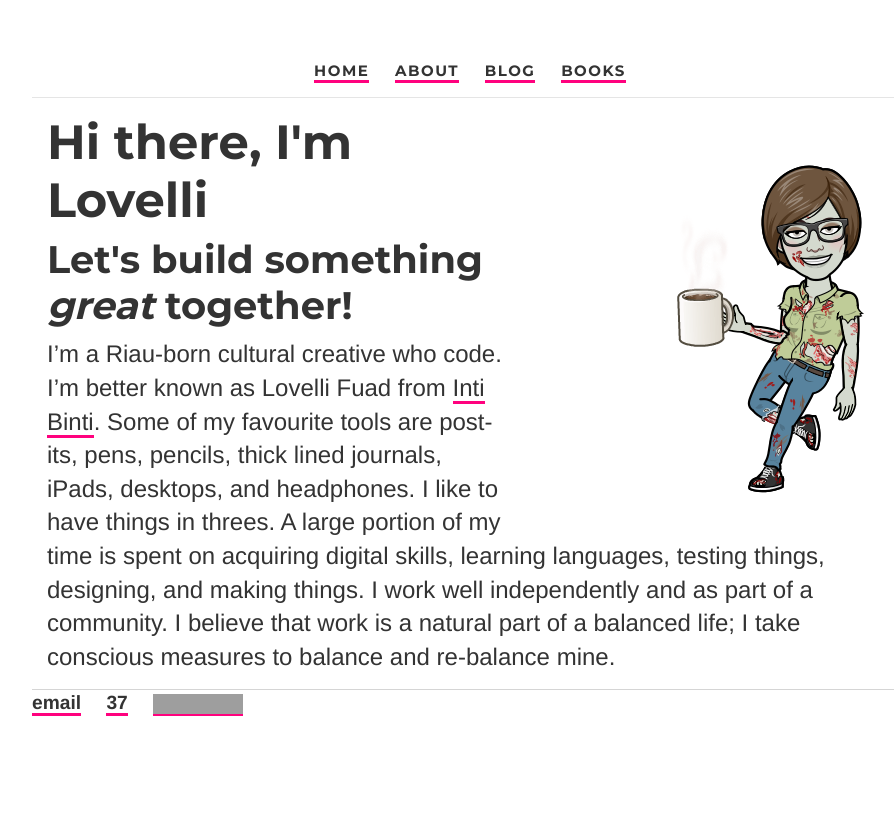
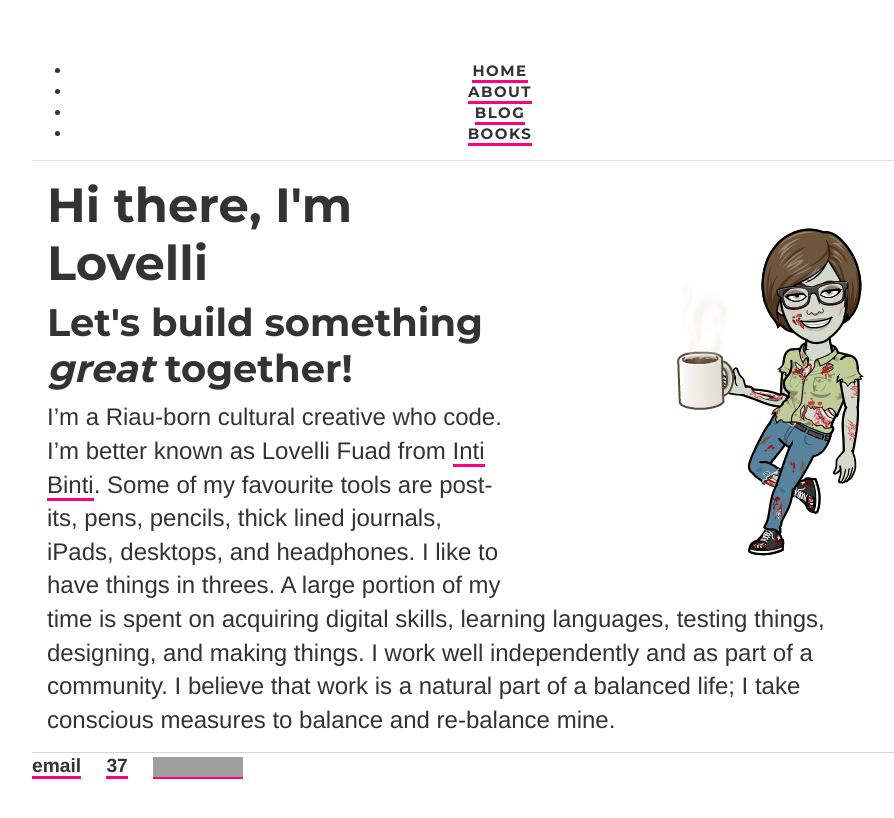
Before and after one commit to ariesti/ariesti.github.io, a Jekyll site: the page built from index.html, in a window 1280 px wide. Shown: the top 818 px of the page, without its empty margins (160-1054 px from the left). Built offline with Jekyll 4.4.1, drawn with Linux system fonts in a browser that asks for light colours; grey boxes are pictures that could not be loaded.

Commit message:
Update default.html

```diff
--- a/_layouts/default.html
+++ b/_layouts/default.html
@@ -18,7 +18,7 @@
 		</head>
 		<body>
 			<header>
-				<nav>
+				<span>
 	    			<ul>
 				<li><a href="/">Home</a></li>
 				<li><a href="/about">About</a></li>
@@ -28,7 +28,7 @@
 			<!--	<li><a href="/writing">Writing</a></li> -->
 			<!--	<li><a href="/style">Style</a></li> -->
 	    			</ul>
-				</nav>
+				</span>
 			</header>
 			<hr>
 			<div class="container">
```
